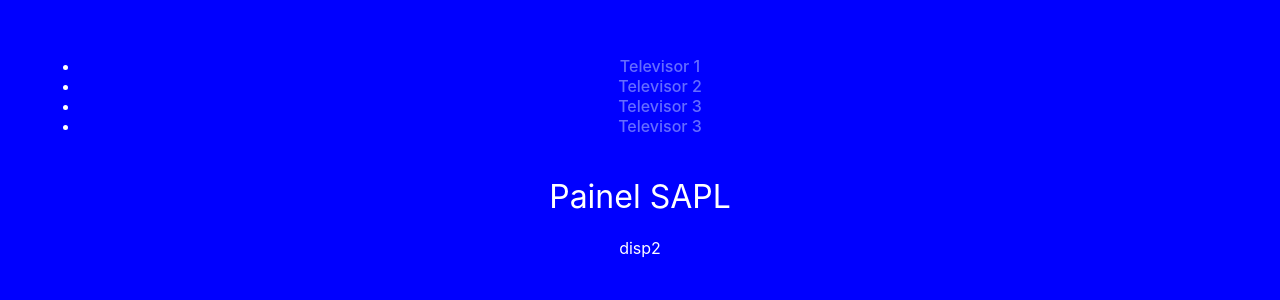
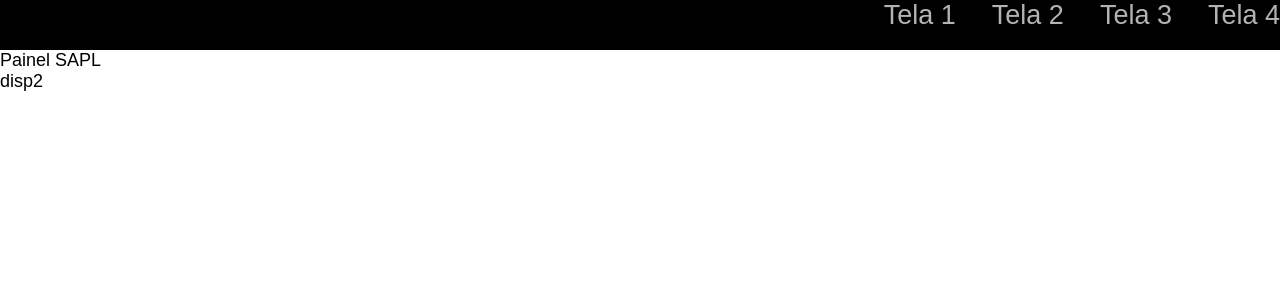
Before and after one commit to HWUlrich/processo-eletronico-painel, a React (Vite) app in the folder paineleletronico/: page /disp2 in a window 1280 px wide. Shown: the top 300 px of the page. Built offline with nearby package versions, Linux system fonts and the light colour scheme.

Commit message:
construção páginas e css

```diff
--- a/paineleletronico/src/App.css
+++ b/paineleletronico/src/App.css
@@ -1,6 +1,6 @@
 .App {
-  max-width: 1280px;
+  width: 100%;
   margin: 0 auto;
-  padding: 2rem;
-  text-align: center;
+  padding: 0;
+
 }
--- a/paineleletronico/src/component/NavBar.css
+++ b/paineleletronico/src/component/NavBar.css
@@ -1,6 +1,34 @@
+* {
+    margin: 0;
+    padding: 0;
+}
+
 .navbar {
     width: 100%;
-    height: 100px;
-    background-color: blue;
+    height: 50px;
+    background-color: black;
+}
+
+.navbar ul {
+    display: flex;
+    flex-direction: row;
+    align-items: center;
+    justify-content: right;
+    gap: 2rem;
+}
+
+
+
+a {
+    font-weight: 500;
+    font-size: 1.5rem;
     color: white;
-}
+    text-decoration: none;
+    opacity: .7;
+    transition: .3s;
+
+
+  }
+  a:hover {
+    opacity: 1;
+  }
--- a/paineleletronico/src/component/NavBar.jsx
+++ b/paineleletronico/src/component/NavBar.jsx
@@ -7,16 +7,16 @@ const NavBar = () => {
         <nav className='navbar'>
             <ul>
                 <li>
-                    <Link to={`/disp1`}>Televisor 1</Link>
+                    <Link to={`/disp1`}>Tela 1</Link>
                 </li>
                 <li>
-                    <Link to={`/disp2`}>Televisor 2</Link>
+                    <Link to={`/disp2`}>Tela 2</Link>
                 </li>
                 <li>
-                    <Link to={`/disp3`}>Televisor 3</Link>
+                    <Link to={`/disp3`}>Tela 3</Link>
                 </li>
                 <li>
-                    <Link to={`/disp3`}>Televisor 3</Link>
+                    <Link to={`/disp4`}>Tela 4</Link>
                 </li>
             </ul>
         </nav>
--- a/paineleletronico/src/index.css
+++ b/paineleletronico/src/index.css
@@ -1,18 +1,7 @@
 * {
-  font-family: Inter, system-ui, Avenir, Helvetica, Arial, sans-serif;
+  font-family: Arial, Helvetica, sans-serif;
+  font-size: 18px;
   font-weight: 400;
+  margin: 0;
+  padding: 0;
 }
-
-body {
-  color: white;
-  background-color: blue;
-}
-
-a {
-  font-weight: 500;
-  color: #646cff;
-  text-decoration: inherit;
-}
-a:hover {
-  color: #535bf2;
-}
--- a/paineleletronico/src/routes/Disp.css
+++ b/paineleletronico/src/routes/Disp.css
@@ -1,4 +1,18 @@
-.par {
-    color: yellow;
+.parl {
+    color: black;
+    background-color: aquamarine;
+    display: flex;
+    flex-direction: row;
+    align-items: center;
+    justify-content: left;
+    gap: 3rem;
 
 }
+
+.parl h1 {
+    font-size: 3rem;
+}
+
+.parl h2 {
+    font-size: 2rem;
+}
--- a/paineleletronico/src/routes/disp1.jsx
+++ b/paineleletronico/src/routes/disp1.jsx
@@ -17,7 +17,7 @@ const Disp1 = () => {
 
     } catch (error) {
       console.log(error);
-      alert ("Falta de conxão com o SAPL");
+      alert ("Sem conexão com o SAPL");
     }
 
   }
@@ -33,8 +33,8 @@ const Disp1 = () => {
 
         parl?.map((parla) => (
           <div className="parl" key={parla.id}>
-            <h2>{parla.nome_parlamentar}</h2>
-            <h1>{parla.sigla}</h1>
+            <h1>{parla.nome_parlamentar}</h1>
+            <h2>{parla.sexo}</h2>
             <p>{parla.ativo}</p>
           </div>
         )
```
Also changed, not shown: paineleletronico/src/main.jsx (+4 -4 lines), 1 other file (tests, documents, lock files or other folders).
